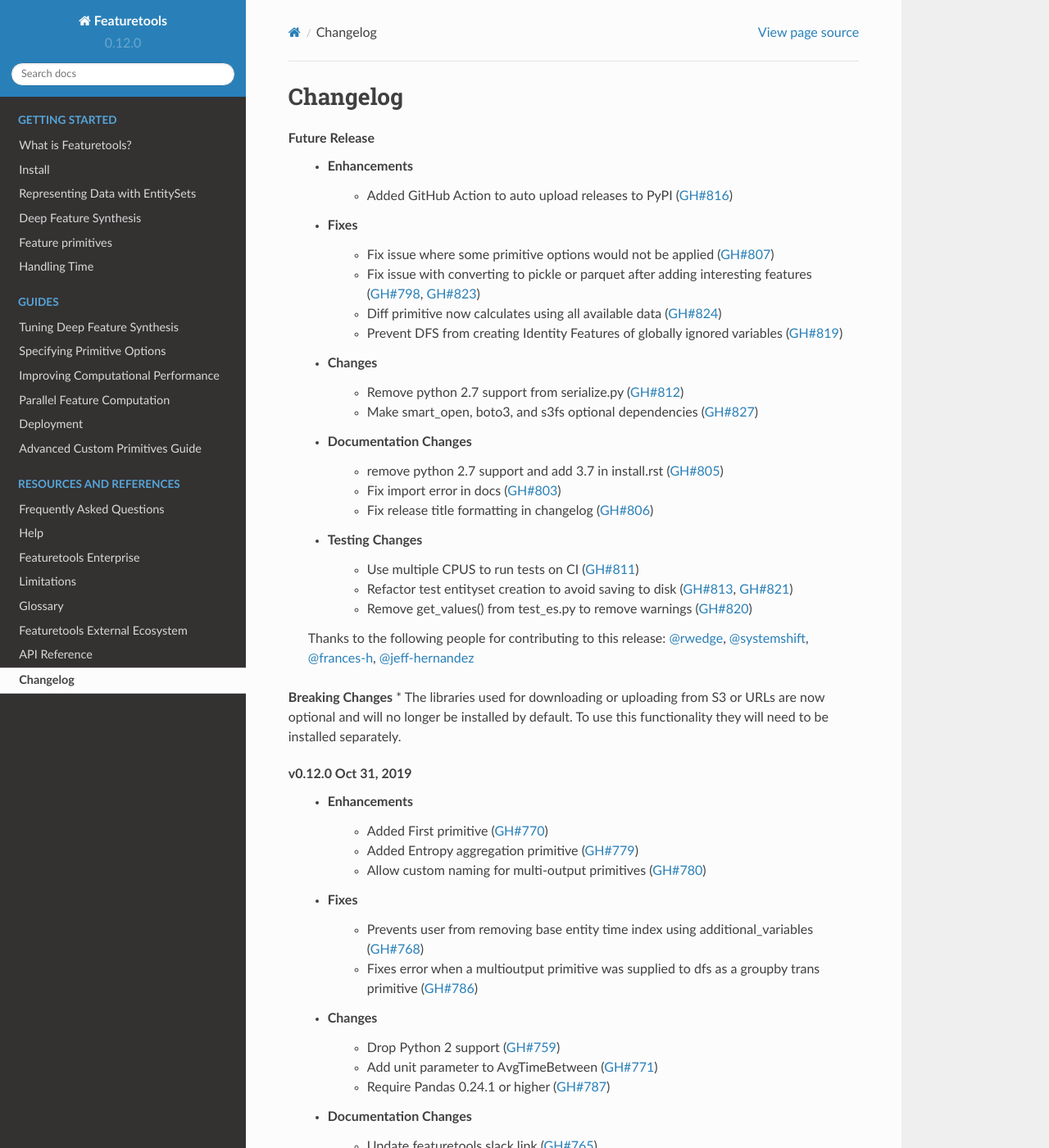
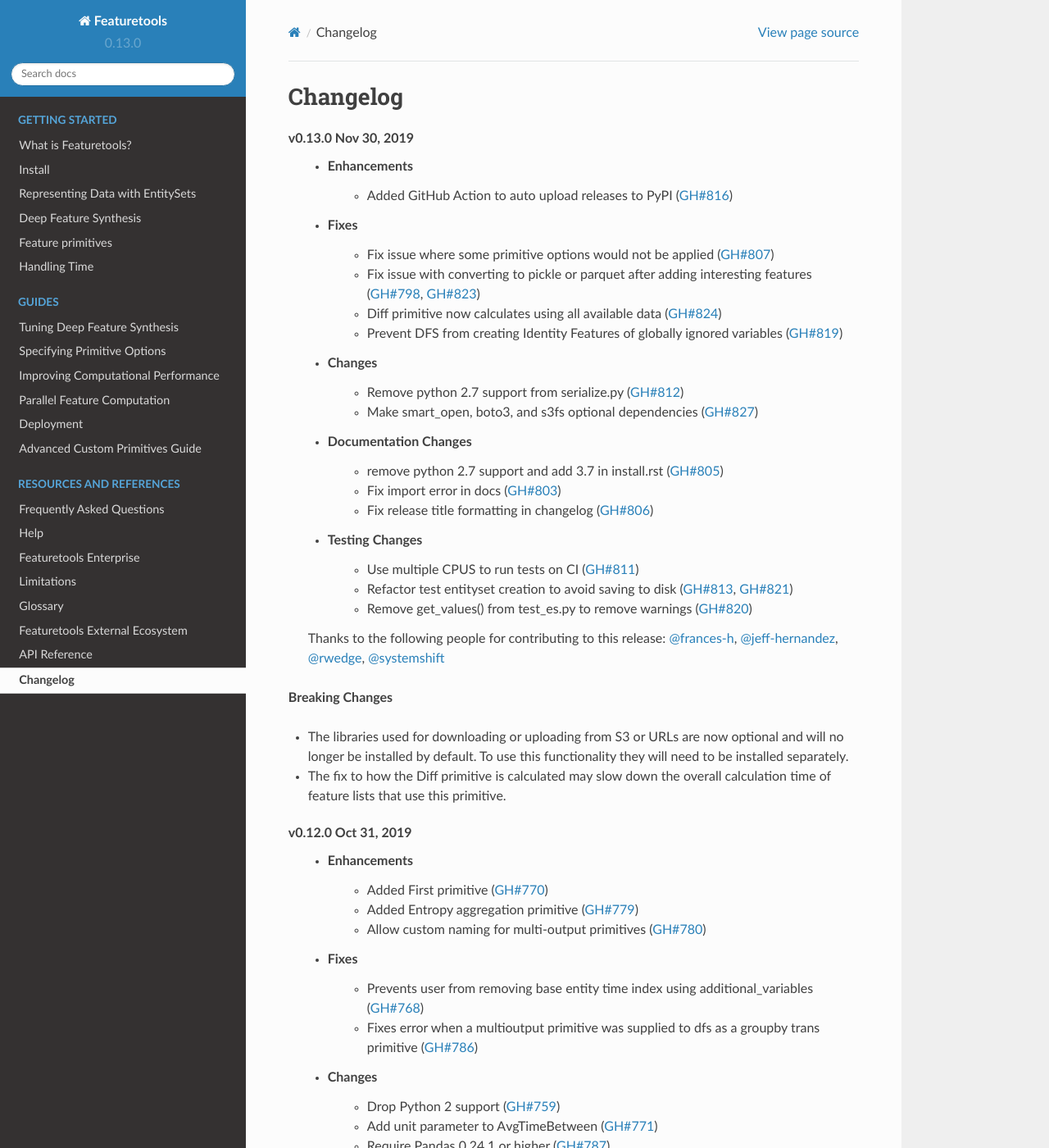
Before and after one commit to alteryx/featuretools, a Sphinx documentation site: the page built from docs/source/changelog.rst, in a window 1280 px wide and 1400 px high. Shown: the whole window at 82% size. Built offline with Sphinx 7.4.7 and the Read the Docs theme 2.0.0, drawn with Linux system fonts in a browser that asks for light colours; pages that are not in the unit, such as notebooks, are missing from menus.

Commit message:
v0.13.0 (#830)
* add breaking change note about Diff

* bump version number

* alphabetize contributor list

* add release heading to changelog

```diff
--- a/docs/source/changelog.rst
+++ b/docs/source/changelog.rst
@@ -2,7 +2,7 @@
 
 Changelog
 ---------
-**Future Release**
+**v0.13.0 Nov 30, 2019**
     * Enhancements
         * Added GitHub Action to auto upload releases to PyPI (:pr:`816`)
     * Fixes
@@ -23,13 +23,15 @@
         * Remove get_values() from test_es.py to remove warnings (:pr:`820`)
 
     Thanks to the following people for contributing to this release:
-    :user:`rwedge`, :user:`systemshift`, :user:`frances-h`, :user:`jeff-hernandez`
+    :user:`frances-h`, :user:`jeff-hernandez`, :user:`rwedge`, :user:`systemshift`
 
 **Breaking Changes**
+
 * The libraries used for downloading or uploading from S3 or URLs are now
-optional and will no longer be installed by default.  To use this functionality
-they will need to be installed separately.
-
+  optional and will no longer be installed by default.  To use this
+  functionality they will need to be installed separately.
+* The fix to how the Diff primitive is calculated may slow down the overall
+  calculation time of feature lists that use this primitive.
 
 **v0.12.0 Oct 31, 2019**
     * Enhancements
--- a/featuretools/version.py
+++ b/featuretools/version.py
@@ -1 +1 @@
-__version__ = '0.12.0'
+__version__ = '0.13.0'
--- a/setup.py
+++ b/setup.py
@@ -17,7 +17,7 @@
 
 setup(
     name='featuretools',
-    version='0.12.0',
+    version='0.13.0',
     packages=find_packages(),
     description='a framework for automated feature engineering',
     url='http://featuretools.com',
```
Also changed, not shown: 1 other file.
